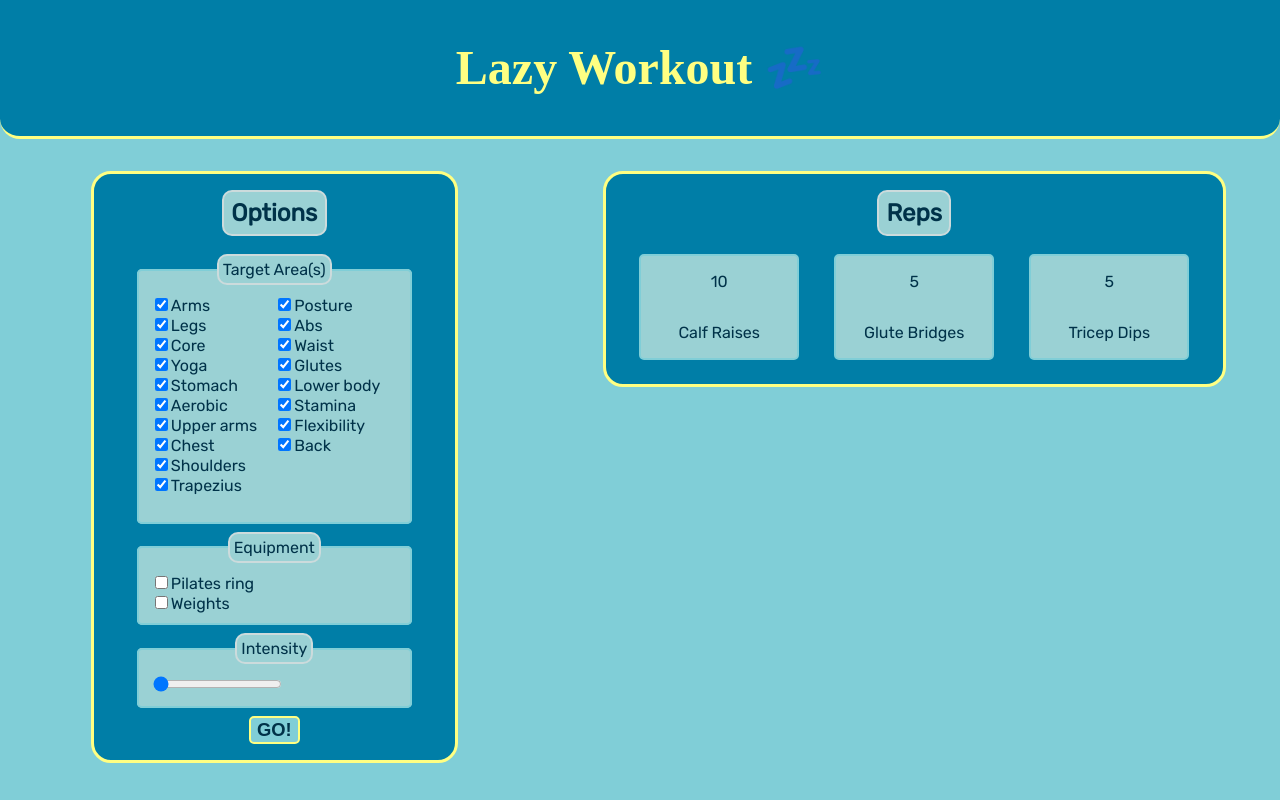
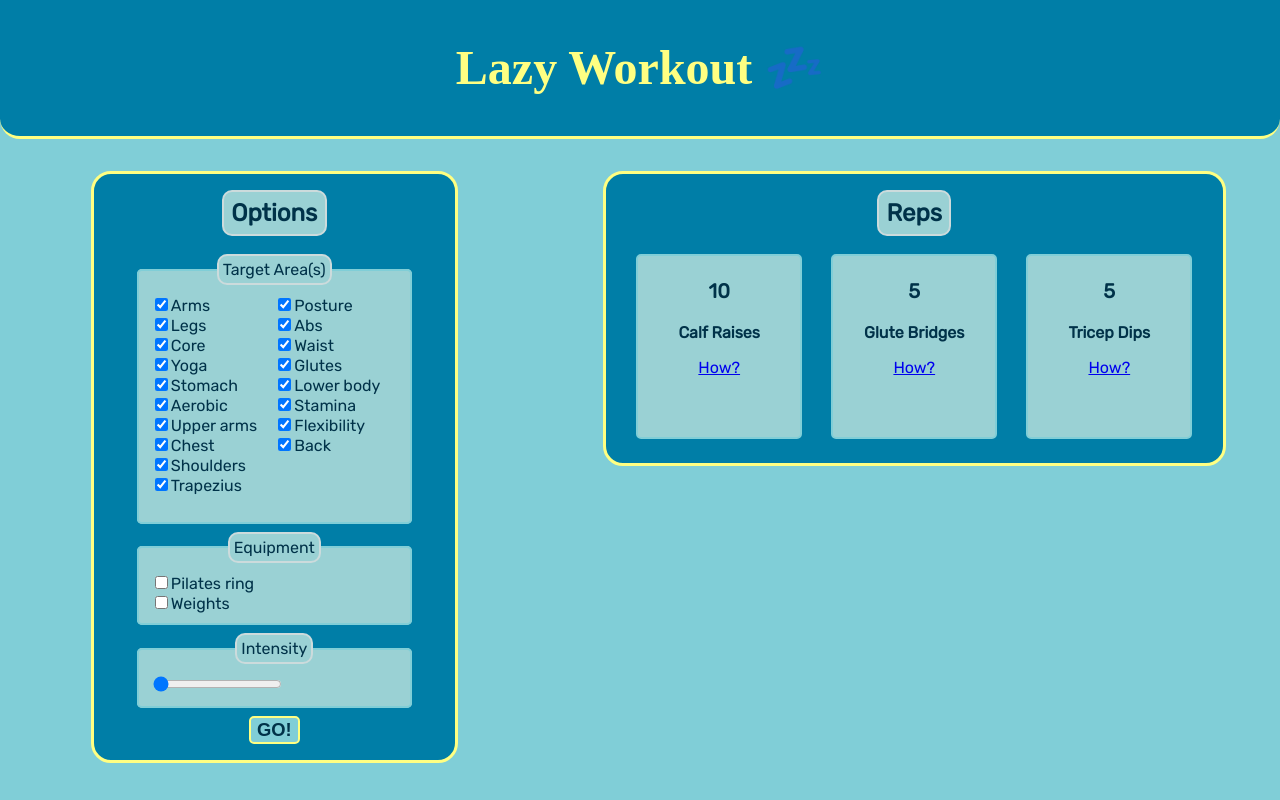
Before and after one commit to lilianaweimer/lazyworkout, a React (Vite) app: page / in a window 1280 px wide. Built offline with nearby package versions, Linux system fonts and the light colour scheme; a web font is replaced by a local one.

Commit message:
fix some NaN data and style cards to look nice

```diff
--- a/src/App.scss
+++ b/src/App.scss
@@ -28,3 +28,7 @@
 #reps {
   grid-area: reps;
 }
+
+.bold {
+  font-weight: bold;
+}
--- a/src/components/Reps/RepItem.tsx
+++ b/src/components/Reps/RepItem.tsx
@@ -10,14 +10,25 @@ interface RepItemProps {
 const RepItem: React.FC<RepItemProps> = ({ isTimed, numOfReps, exercise }) => {
   return (
     <article className="rep_item" id={`${exercise.id}`}>
-      {isTimed ? <p>{numOfReps} seconds</p> : <p>{numOfReps}</p>}
-      <p>{exercise.name}</p>
+      <div>
+        {isTimed ? (
+          <p className="bold rep_num">{numOfReps} seconds</p>
+        ) : (
+          <p className="bold rep_num">{numOfReps}</p>
+        )}
+        <p className="bold">{exercise.name}</p>
+      </div>
+      <div className="rep_inner">
+        <a href={exercise.howToURL} target="_blank" rel="noreferrer noopener">
+          How?
+        </a>
         {exercise.usesPilatesRing && (
           <img src="src/resources/pilates_ring.png" className="rep_img" />
         )}
         {exercise.usesWeights && (
           <img src="src/resources/weight.png" className="rep_img" />
         )}
+      </div>
     </article>
   );
 };
--- a/src/components/Reps/Reps.scss
+++ b/src/components/Reps/Reps.scss
@@ -24,12 +24,14 @@
 .rep_item {
   margin: 0 auto;
   width: 80%;
+  min-height: 175px;
   background-color: $light-blue;
   border: 2px solid $medlight-blue;
   border-radius: 5px;
   margin-bottom: 0.5em;
   display: flex;
   flex-direction: column;
+  padding: 3px;
 }
 
 .rep_img {
@@ -38,3 +40,14 @@
   margin: 0 auto;
   padding-bottom: 3px;
 }
+
+.rep_num {
+  font-size: 1.25em;
+}
+
+.rep_inner {
+  display: flex;
+  flex-direction: column;
+  height: 100%;
+  justify-content: space-between;
+}
--- a/src/resources/data.ts
+++ b/src/resources/data.ts
@@ -232,7 +232,7 @@ const data: Exercise[] = [
   },
   {
     id: 16,
-    name: "Timed Plank",
+    name: "Plank",
     focusAreas: ["core", "stamina"],
     usesPilatesRing: false,
     usesWeights: false,
@@ -357,7 +357,7 @@ const data: Exercise[] = [
     focusAreas: ["yoga", "abs", "core", "stamina"],
     usesPilatesRing: true,
     usesWeights: false,
-    easyReps: [2],
+    easyReps: [2, 2],
     medReps: [4, 4],
     hardReps: [6, 6],
     howToURL: "https://ringfitadventure.fandom.com/wiki/Boat_Pose",
@@ -381,9 +381,9 @@ const data: Exercise[] = [
     focusAreas: ["stomach", "waist", "aerobic"],
     usesPilatesRing: true,
     usesWeights: false,
-    easyReps: [20],
-    medReps: [30],
-    hardReps: [40],
+    easyReps: [20, 20],
+    medReps: [30, 30],
+    hardReps: [40, 40],
     howToURL: "https://ringfitadventure.fandom.com/wiki/Standing_Twist",
     isTimed: false,
   },
@@ -395,7 +395,7 @@ const data: Exercise[] = [
     usesWeights: false,
     easyReps: [5, 5],
     medReps: [10, 10],
-    hardReps: [15],
+    hardReps: [15, 15],
     howToURL: "https://ringfitadventure.fandom.com/wiki/Plank",
     isTimed: false,
   },
@@ -922,9 +922,9 @@ const data: Exercise[] = [
     focusAreas: ["stomach", "waist", "aerobic"],
     usesPilatesRing: false,
     usesWeights: true,
-    easyReps: [20],
-    medReps: [30],
-    hardReps: [40],
+    easyReps: [20, 20],
+    medReps: [30, 30],
+    hardReps: [40, 40],
     howToURL: "https://ringfitadventure.fandom.com/wiki/Standing_Twist",
     isTimed: false,
   },
```
Lines whose indentation alone changed are shown as unchanged.
